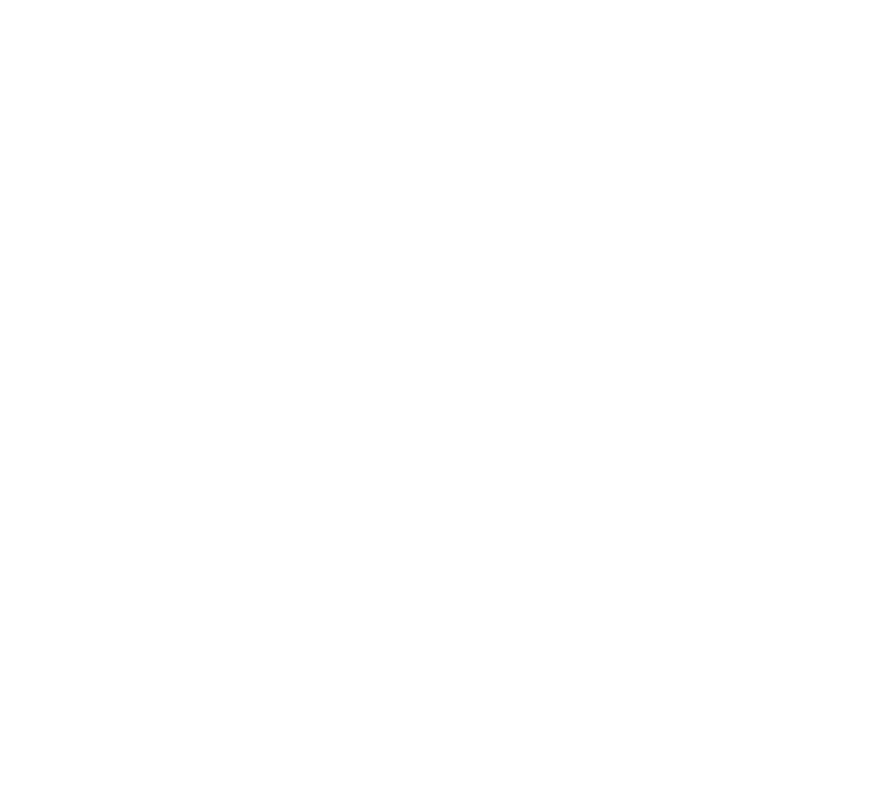
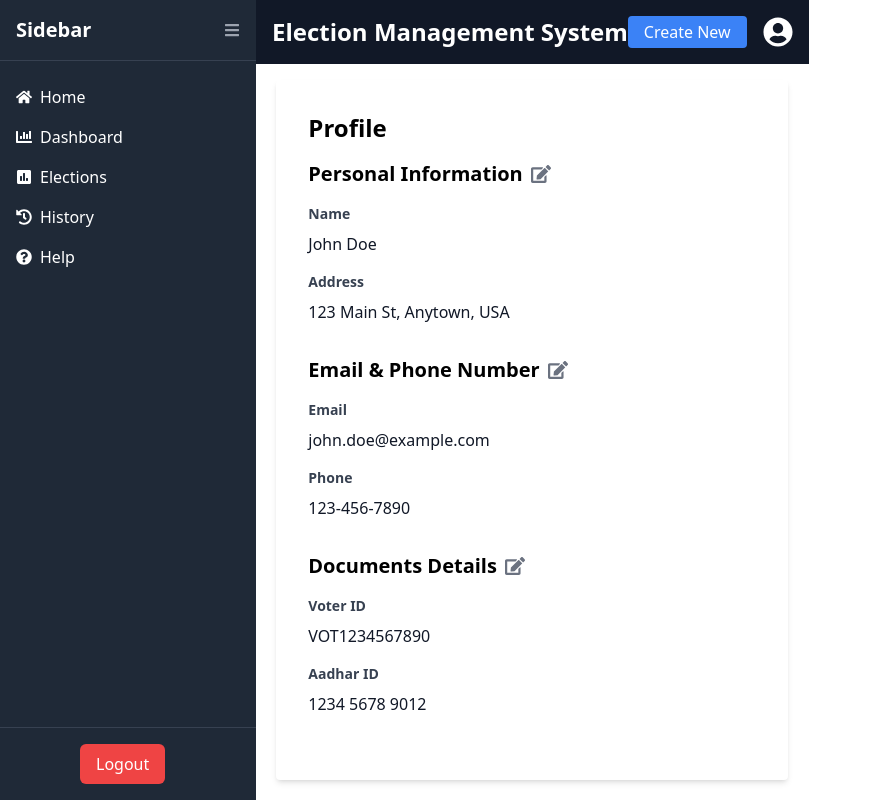
Before and after one commit to vikaspal9131/online-voting-system, a React (Vite) app in the folder online-voting-system/: page /profile/view in a window 1280 px wide. Before the commit this address had no page. Shown: the whole page, without its empty margins (0-872 px from the left). Built offline with nearby package versions, Linux system fonts and the light colour scheme.

Commit message:
Profile View added.

```diff
--- a/online-voting-system/src/App.jsx
+++ b/online-voting-system/src/App.jsx
@@ -12,6 +12,7 @@
 import Login from './pages/Login';
 import ResetPassword from './pages/ResetPassword';
 import ForgotPassword from './pages/ForgotPassword';
+import ViewProfile from './components/Profile/ViewProfile';
 
 const App = () => {
   return (
@@ -29,6 +30,8 @@
           <Route path="/login" element={<Login />} />
           <Route path="/reset-password" element={<ResetPassword />} />
           <Route path="/forgot-password" element={<ForgotPassword />} />
+          <Route path="/profile/view" element={<ViewProfile/>} />
+
         </Routes>
       </div>
     </Router>
--- a/online-voting-system/src/components/Layout/TopNavbar.jsx
+++ b/online-voting-system/src/components/Layout/TopNavbar.jsx
@@ -9,7 +9,7 @@
       <div className="flex items-center">
         {/* Use Link component for the button */}
         <Link to="/create-election" className="bg-blue-500 text-white py-1 px-4 rounded mr-4 hover:bg-blue-600">Create New</Link>
-        <FaUserCircle size={30} />
+        <Link to="/profile/view" ><FaUserCircle size={30} /></Link>
       </div>
     </div>
   );
--- /dev/null
+++ b/online-voting-system/src/components/Profile/ViewProfile.jsx
@@ -0,0 +1,78 @@
+// Profile.jsx
+import React from 'react';
+import Layout from '../Layout/BasicLayout';
+import { FaEdit } from 'react-icons/fa';
+
+const Profile = () => {
+  // Dummy user data
+  const user = {
+    name: 'John Doe',
+    email: 'john.doe@example.com',
+    phone: '123-456-7890',
+    address: '123 Main St, Anytown, USA',
+    voterId: 'VOT1234567890',
+    aadharId: '1234 5678 9012'
+  };
+
+  return (
+    <Layout>
+      <div className="max-w-lg mx-auto bg-white p-8 rounded shadow-md">
+        <h2 className="text-2xl font-semibold mb-4">Profile</h2>
+
+        {/* Personal Information Section */}
+        <section className="mb-8">
+          <h3 className="flex items-center text-xl font-semibold mb-4">
+            Personal Information
+            <FaEdit className="ml-2 cursor-pointer text-gray-500 hover:text-gray-700" />
+          </h3>
+          <div className="mb-4">
+            <label className="block text-gray-700 text-sm font-bold mb-2">Name</label>
+            <p className="text-gray-900">{user.name}</p>
+          </div>
+          <div className="mb-4">
+            <label className="block text-gray-700 text-sm font-bold mb-2">Address</label>
+            <p className="text-gray-900">{user.address}</p>
+          </div>
+          </section>
+
+
+          <section className="mb-8">
+          <h3 className="flex items-center text-xl font-semibold mb-4">
+            Email & Phone Number
+            <FaEdit className="ml-2 cursor-pointer text-gray-500 hover:text-gray-700" />
+          </h3>
+          <div className="mb-4">
+            <label className="block text-gray-700 text-sm font-bold mb-2">Email</label>
+            <p className="text-gray-900">{user.email}</p>
+          </div>
+          <div className="mb-4">
+            <label className="block text-gray-700 text-sm font-bold mb-2">Phone</label>
+            <p className="text-gray-900">{user.phone}</p>
+          </div>
+          </section>
+
+
+
+        {/* Identification Details Section */}
+        <section className="mb-8">
+          <h3 className="flex items-center text-xl font-semibold mb-4">
+            Documents Details
+            <FaEdit className="ml-2 cursor-pointer text-gray-500 hover:text-gray-700" />
+          </h3>
+          <div className="mb-4">
+            <label className="block text-gray-700 text-sm font-bold mb-2">Voter ID</label>
+            <p className="text-gray-900">{user.voterId}</p>
+          </div>
+          <div className="mb-4">
+            <label className="block text-gray-700 text-sm font-bold mb-2">Aadhar ID</label>
+            <p className="text-gray-900">{user.aadharId}</p>
+          </div>
+        </section>
+
+
+      </div>
+    </Layout>
+  );
+};
+
+export default Profile;
```
